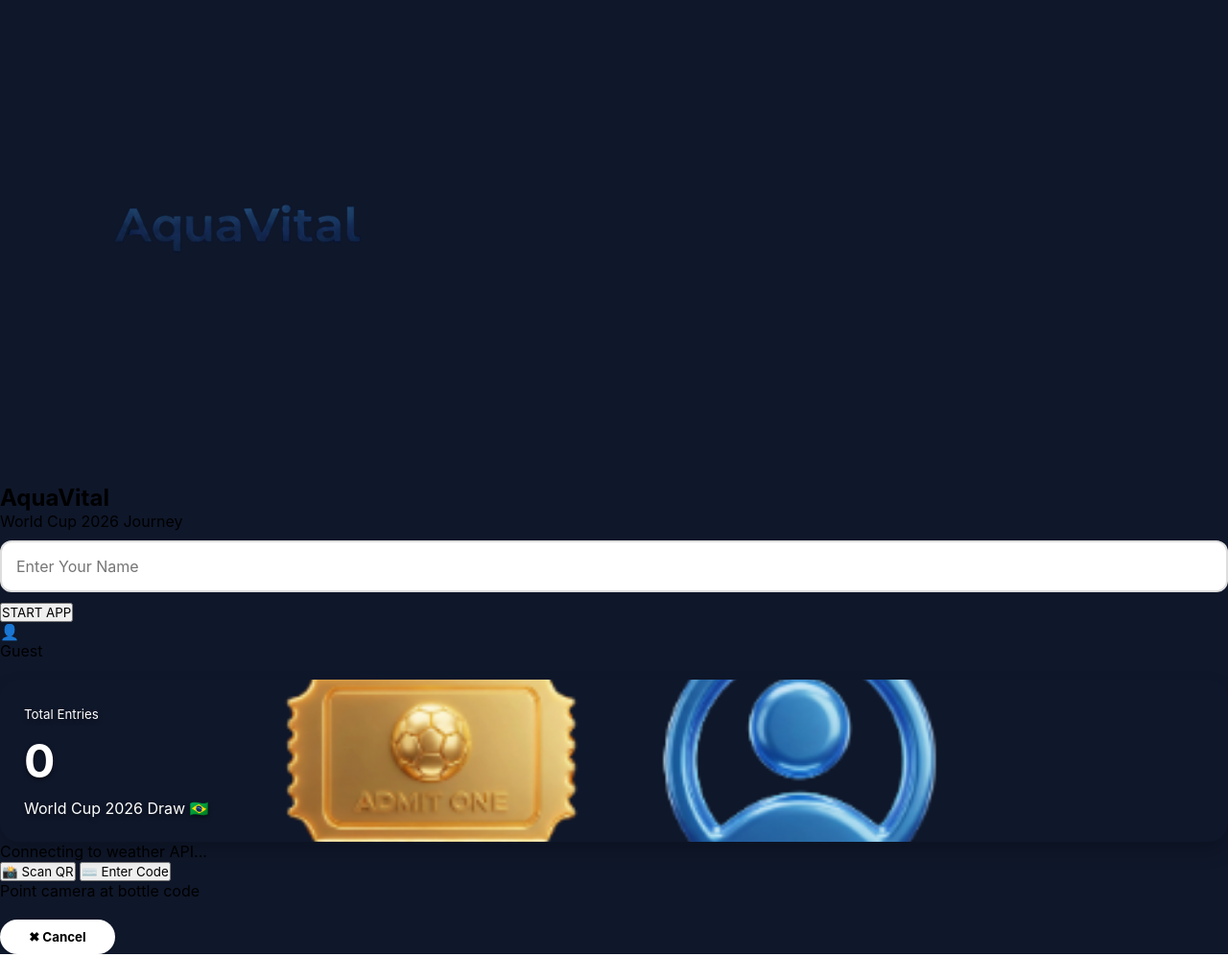
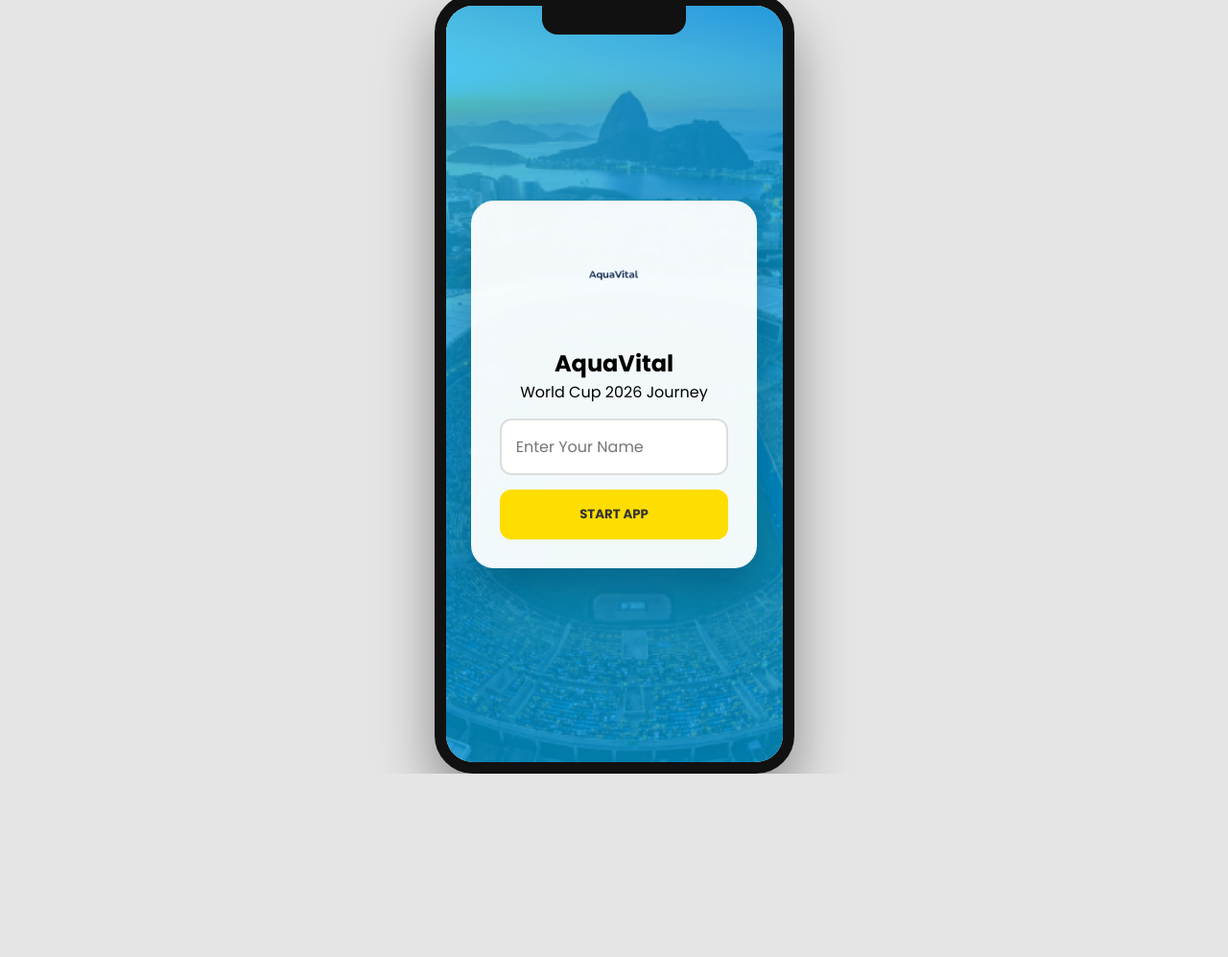
Before and after one commit to mss05/AquaVital, a plain HTML site: page index.html in a window 1280 px wide. Shown: the top 997 px of the page at 96% size. After the commit the page ends 806 px from the top, so only its background shows below. Drawn offline with Linux system fonts and the light colour scheme.

Commit message:
Update style.css

```diff
--- a/style.css
+++ b/style.css
@@ -1,76 +1,122 @@
 :root {
     --blue: #00AEEF;
     --yellow: #FEDD00;
-    --green: #009739;
     --dark: #0f172a;
-    --white: #ffffff;
+    --white: #fff;
+    --bg-gray: #f3f4f6;
 }
 
-* { box-sizing: border-box; margin: 0; padding: 0; font-family: 'Inter', sans-serif; }
-body { background: var(--dark); overflow: hidden; }
+* { box-sizing: border-box; margin: 0; padding: 0; font-family: 'Poppins', sans-serif; }
 
-/* Ekran Yönetimi */
-.view { display: none; height: 100vh; width: 100vw; position: fixed; top: 0; left: 0; flex-direction: column; }
-.view.active { display: flex; }
-
-/* Giriş Ekranı */
-#screen-auth {
-    background: url('auth_bg.png') no-repeat center center/cover; /* Aynı klasörden çeker */
-    justify-content: center; align-items: center;
-}
-.logo { width: 150px; margin-bottom: 20px; }
-.glass-form {
-    background: rgba(255, 255, 255, 0.95); padding: 30px; border-radius: 20px;
-    width: 90%; text-align: center; box-shadow: 0 10px 30px rgba(0,0,0,0.3);
+body {
+    background-color: #e5e5e5;
+    height: 100vh;
+    display: flex;
+    align-items: center;
+    justify-content: center;
+    overflow: hidden;
 }
 
-/* Form Elemanları */
-input {
-    width: 100%; padding: 15px; margin: 10px 0; border: 2px solid #ddd;
-    border-radius: 12px; font-size: 16px;
+/* --- IPHONE KASASI --- */
+.phone-case {
+    width: 375px; height: 812px;
+    background: black;
+    border-radius: 40px;
+    position: relative;
+    box-shadow: 0 30px 60px rgba(0,0,0,0.4);
+    border: 12px solid #111;
+    overflow: hidden;
 }
-.btn-main {
-    background: var(--yellow); border: none; width: 100%; padding: 18px;
-    border-radius: 12px; font-weight: 800; cursor: pointer; color: var(--dark);
-    margin-top: 10px; box-shadow: 0 4px 10px rgba(254, 221, 0, 0.4);
+.notch {
+    position: absolute; top: 0; left: 50%; transform: translateX(-50%);
+    width: 150px; height: 30px; background: #111;
+    border-bottom-left-radius: 16px; border-bottom-right-radius: 16px;
+    z-index: 1000;
+}
+.screen-content {
+    width: 100%; height: 100%;
+    background: white; position: relative;
 }
 
-/* Dashboard */
-.top-header {
-    background: var(--blue); padding: 40px 20px 30px;
-    border-radius: 0 0 30px 30px; color: var(--white);
-}
-.wallet-card {
-    background: url('wallet_card.png') center/cover; /* Aynı klasörden çeker */
-    margin-top: 20px; padding: 25px; border-radius: 20px;
-    box-shadow: 0 10px 20px rgba(0,0,0,0.2); position: relative; color: white;
-    text-shadow: 0 2px 4px rgba(0,0,0,0.5);
-}
-.wallet-card h1 { font-size: 48px; margin: 10px 0; }
-
-/* AI Kutusu */
-.ai-box {
-    background: white; margin: 20px; padding: 20px; border-radius: 15px;
-    display: flex; align-items: center; gap: 15px;
-}
-.status-indicator { width: 15px; height: 15px; background: var(--green); border-radius: 50%; box-shadow: 0 0 10px var(--green); }
-
-/* Butonlar */
-.action-buttons { display: grid; grid-template-columns: 1fr 1fr; gap: 15px; padding: 0 20px; }
-.action-btn {
-    background: white; border: none; padding: 25px; border-radius: 20px;
-    font-weight: 600; cursor: pointer; box-shadow: 0 4px 10px rgba(0,0,0,0.1);
+/* MOBİLDE KASAYI KALDIR (Tam Ekran) */
+@media (max-width: 500px) {
+    .phone-case { width: 100%; height: 100%; border: none; border-radius: 0; }
+    .notch { display: none; }
+    body { background: white; }
 }
 
-/* Scanner & Manual */
-.scan-overlay {
-    position: absolute; bottom: 50px; width: 100%; text-align: center; pointer-events: none;
+/* --- EKRANLAR --- */
+.app-view {
+    display: none; width: 100%; height: 100%;
+    position: absolute; top: 0; left: 0;
+    flex-direction: column;
+}
+.app-view.active { display: flex; }
+
+/* Auth Ekranı */
+#view-auth {
+    background: var(--blue);
+    justify-content: center; align-items: center; text-align: center;
+}
+.bg-overlay {
+    position: absolute; width: 100%; height: 100%;
+    background: url('auth_bg.png') center/cover; opacity: 0.3;
+}
+.auth-box {
+    z-index: 2; width: 85%;
+    background: rgba(255,255,255,0.95); padding: 30px;
+    border-radius: 24px; box-shadow: 0 20px 40px rgba(0,0,0,0.2);
+}
+.app-logo { width: 100px; margin-bottom: 15px; }
+
+/* Dashboard */
+.header-blue {
+    background: var(--blue); padding: 50px 20px 20px;
+    color: white; border-bottom-left-radius: 24px; border-bottom-right-radius: 24px;
+}
+.scroll-body { padding: 20px; flex: 1; overflow-y: auto; }
+
+.wallet-card {
+    background: linear-gradient(135deg, #003366, #004080);
+    background-image: url('wallet_card.png'); background-size: cover;
+    color: white; padding: 25px; border-radius: 20px;
+    margin-bottom: 20px; box-shadow: 0 10px 20px rgba(0,0,0,0.2);
+}
+.wallet-card h1 { font-size: 42px; margin: 5px 0; color: var(--yellow); }
+.tag { background: rgba(255,255,255,0.2); padding: 5px 10px; border-radius: 20px; font-size: 12px; display: inline-block; }
+
+.ai-widget {
+    background: #eefbff; border-left: 5px solid var(--blue);
+    padding: 15px; border-radius: 12px; display: flex; align-items: center; gap: 10px; margin-bottom: 20px;
+}
+.status-light { width: 12px; height: 12px; background: red; border-radius: 50%; }
+
+.action-grid { display: grid; grid-template-columns: 1fr 1fr; gap: 15px; }
+.grid-btn {
+    background: white; border: 2px solid #eee; border-radius: 16px;
+    padding: 20px; font-weight: 600; cursor: pointer; font-size: 14px;
+}
+.grid-btn .icon { font-size: 28px; display: block; margin-bottom: 5px; }
+
+/* Formlar */
+input {
+    width: 100%; padding: 15px; margin: 15px 0;
+    border: 2px solid #ddd; border-radius: 12px; font-size: 16px;
+}
+.btn-primary {
+    background: var(--yellow); border: none; width: 100%; padding: 16px;
+    border-radius: 12px; font-weight: 700; cursor: pointer; color: #333;
 }
 .btn-close {
-    pointer-events: auto; background: white; border: none; padding: 10px 30px;
-    border-radius: 30px; font-weight: bold; margin-top: 20px;
+    background: white; color: #333; border: none; padding: 12px 30px;
+    border-radius: 30px; font-weight: 600; margin-top: 20px; pointer-events: auto;
 }
-.manual-box {
-    background: white; height: 100%; padding: 40px 20px;
+
+/* Kamera Overlay */
+.scan-ui {
+    position: absolute; top: 0; left: 0; width: 100%; height: 100%;
+    display: flex; flex-direction: column; justify-content: flex-end; align-items: center;
+    padding-bottom: 50px; pointer-events: none; z-index: 10;
 }
-.btn-back { background: none; border: none; font-size: 16px; font-weight: bold; color: var(--blue); cursor: pointer; margin-bottom: 20px; }
+.scan-ui p { color: white; text-shadow: 0 2px 4px rgba(0,0,0,0.8); margin-bottom: 10px; }
+#reader { width: 100%; height: 100%; object-fit: cover; }
```
